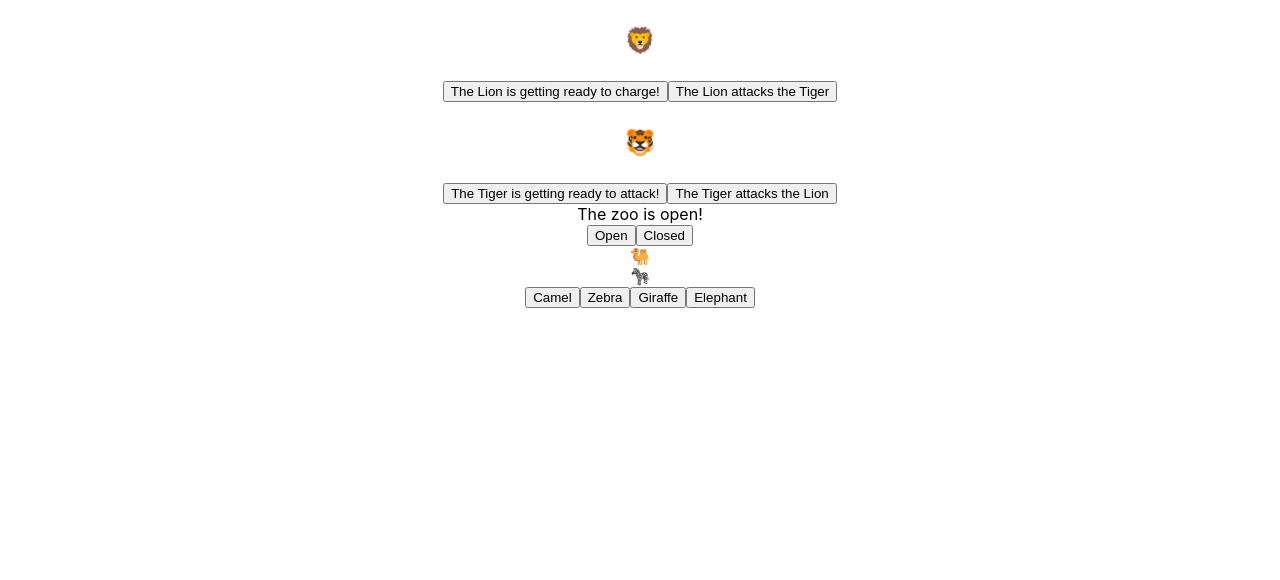
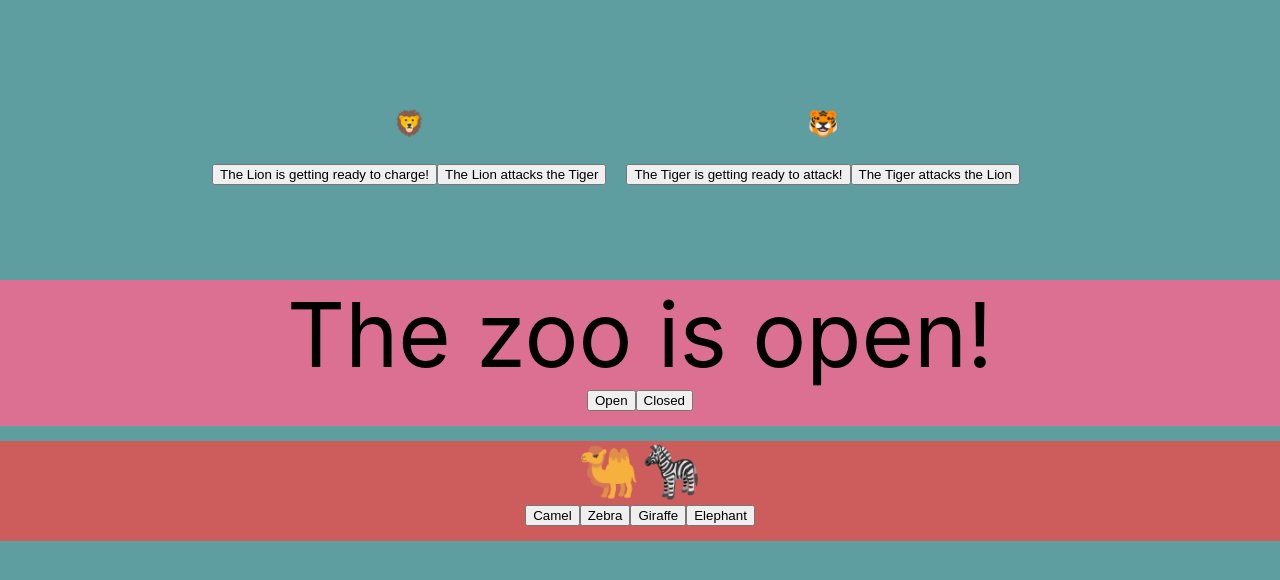
Before and after one commit to Kyra-christensen/react-busy-zoo, a React (Create React App) app: page / in a window 1280 px wide. Shown: the top 580 px of the page. Built offline with nearby package versions, Linux system fonts and the light colour scheme.

Commit message:
added styling

```diff
--- a/src/App.css
+++ b/src/App.css
@@ -1,3 +1,7 @@
+body, #root, .App {
+    background-color: cadetblue;
+}
+
 .App {
   text-align: center;
 }
@@ -36,3 +40,46 @@
     transform: rotate(360deg);
   }
 }
+
+.animals {
+    display: flex;
+    justify-content: center;
+    font-size: 50px;
+    flex-wrap: wrap;
+    background-color: indianred;
+}
+
+.animal{
+    margin-bottom: 3px;
+
+}
+.animal-buttons{
+    background-color: indianred;
+    padding-bottom: 15px;
+}
+
+.open-sign {
+    font-size: 90px;
+    background-color: palevioletred;
+}
+
+.open-buttons{
+    background-color: palevioletred;
+    margin-bottom: 15px;
+    padding-bottom: 15px;
+}
+
+.fight {
+    display: flex;
+    justify-content: center;
+    align-items: center;
+    height: 200px;
+    margin:40px;
+    width:90%;
+
+}
+
+.buttons {
+    margin: 10px;
+
+}
--- a/src/App.js
+++ b/src/App.js
@@ -28,12 +28,12 @@ function App() {
         </div>
       </div>
       <Sign isOpen={isOpen} />
-      <div className='buttons'>
-        <button onClick={() => setIsOpen(true)} className='open'>Open</button>
-        <button onClick={() => setIsOpen(false)} className='closed'>Closed</button>
+      <div className='open-buttons'>
+        <button onClick={() => setIsOpen(true)} >Open</button>
+        <button onClick={() => setIsOpen(false)} >Closed</button>
       </div>
       <AnimalList animals={animalsArray} />
-      <div className='buttons'>
+      <div className='animal-buttons'>
         <button onClick={() => setAnimalsArray([...animalsArray, 'camel'])}>Camel</button>
         <button onClick={() => setAnimalsArray([...animalsArray, 'zebra'])}>Zebra</button>
         <button onClick={() => setAnimalsArray([...animalsArray, 'giraffe'])}>Giraffe</button>
```
